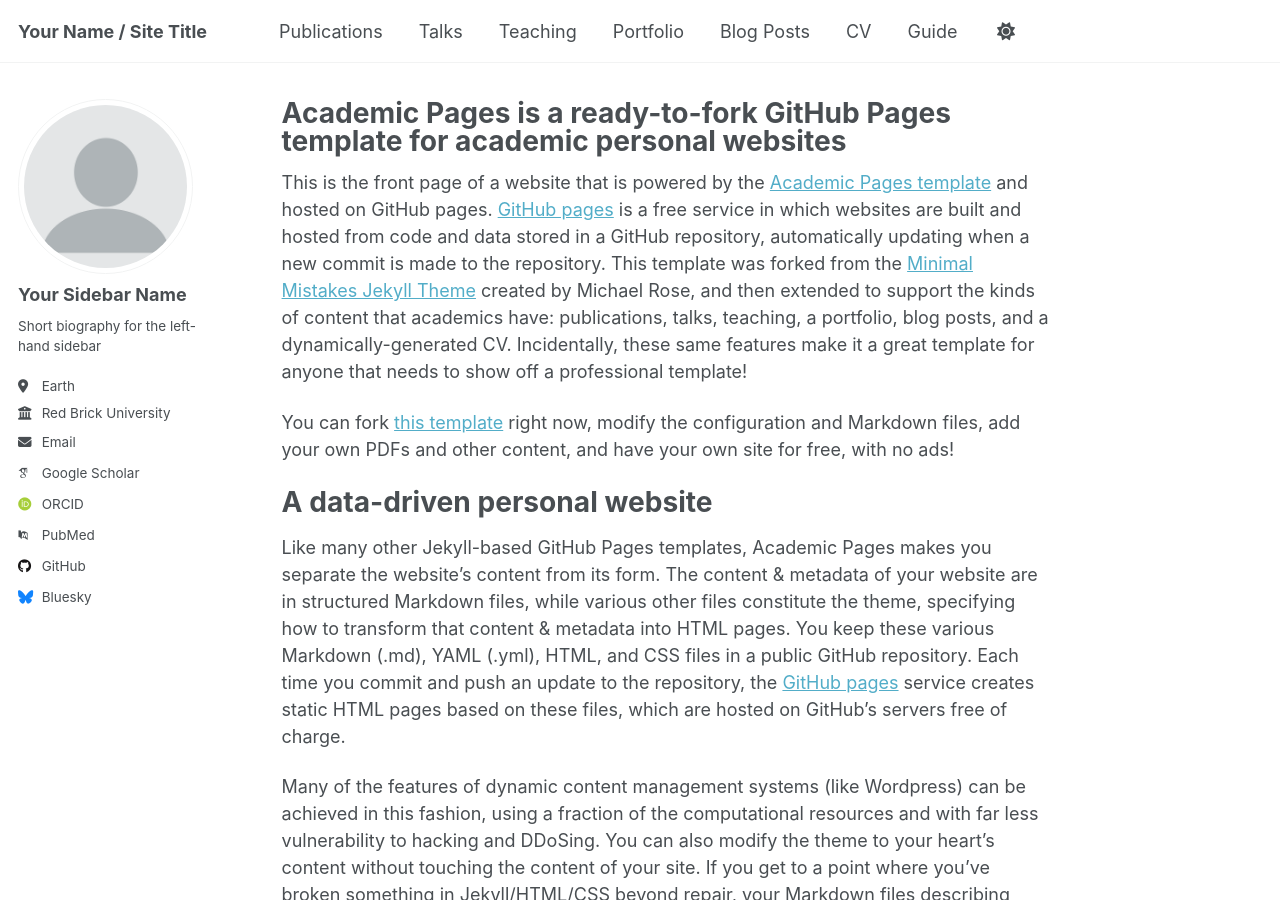
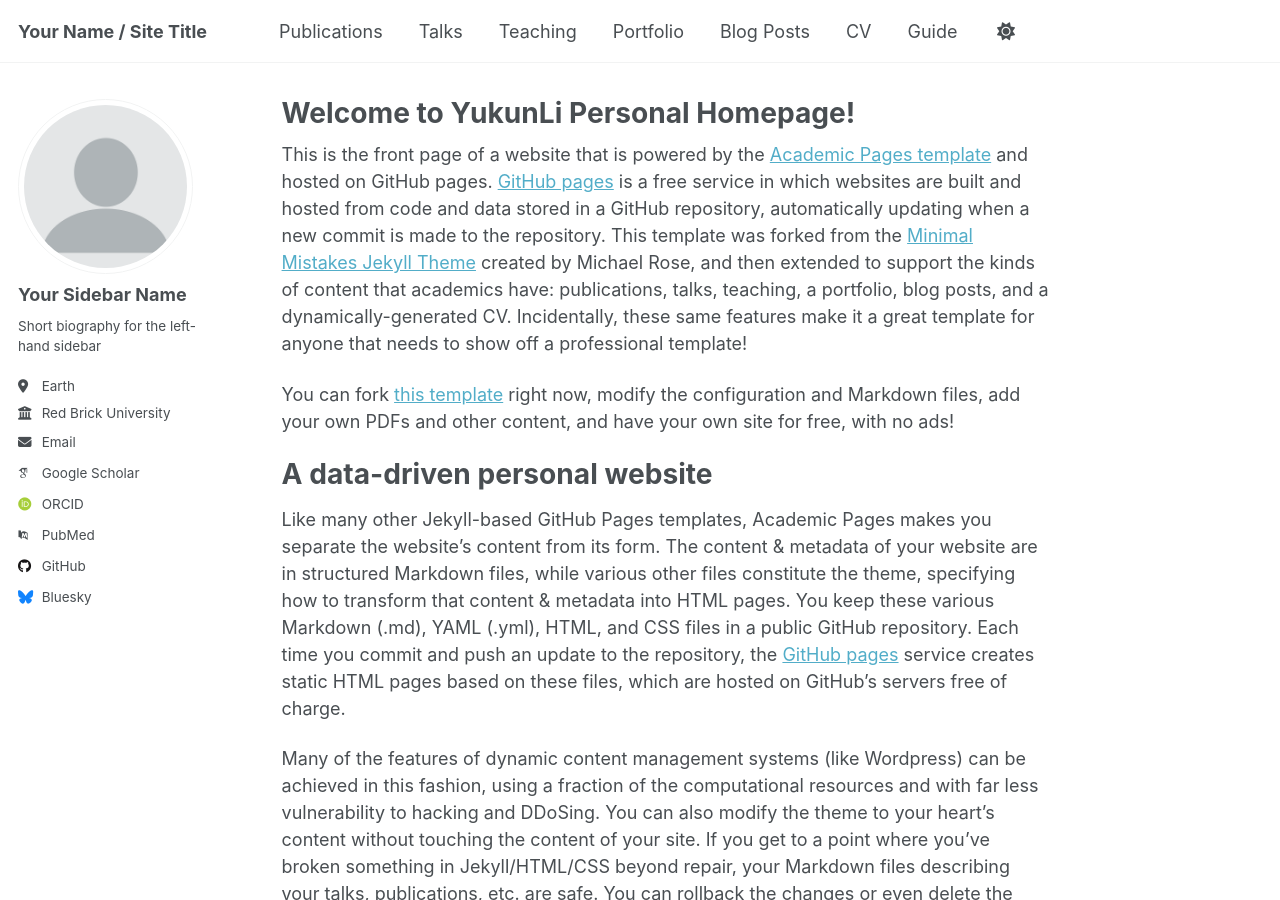
Before and after one commit to YukunLi-lab/Laurence-Li.github.io, a Jekyll site: the page built from _pages/about.md, in a window 1280 px wide and 900 px high. Built offline with Jekyll 4.4.1, drawn with Linux system fonts in a browser that asks for light colours; some web fonts are replaced; a script that is not in the unit is left out.

Commit message:
Update about.md

```diff
--- a/_pages/about.md
+++ b/_pages/about.md
@@ -1,6 +1,6 @@
 ---
 permalink: /
-title: "Academic Pages is a ready-to-fork GitHub Pages template for academic personal websites"
+title: "Welcome to YukunLi Personal Homepage!"
 author_profile: true
 redirect_from:
   - /about/
```
